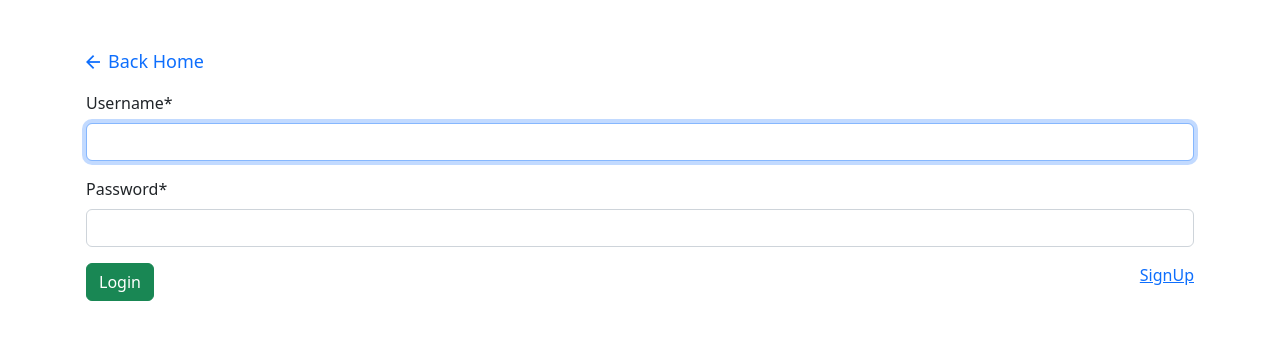
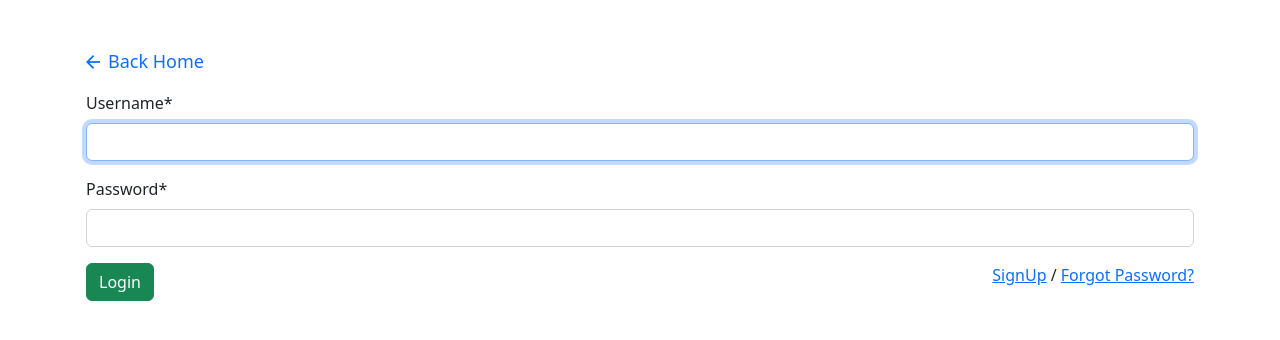
Before and after one commit to mohammadrezaGh80/news_website, a Django app: page /accounts/login/ in a window 1280 px wide. Shown: the top 340 px of the page. Run offline with Django 4.2, Linux system fonts and the light colour scheme; some libraries are stand-ins or nearby versions.

Commit message:
add link password reset to login page

```diff
--- a/templates/registration/login.html
+++ b/templates/registration/login.html
@@ -16,7 +16,10 @@
                     {{ form|crispy }}
                     <div class="d-flex justify-content-between">
                         <button class="btn btn-success" type="submit">Login</button>
-                        <a href="{% url 'signup' %}">SignUp</a>
+                        <div class="wrapper-link">
+                            <a href="{% url 'signup' %}">SignUp</a> /
+                            <a href="{% url 'password_reset' %}">Forgot Password?</a>
+                        </div>
                     </div>
                 </form>
             </div>
```
